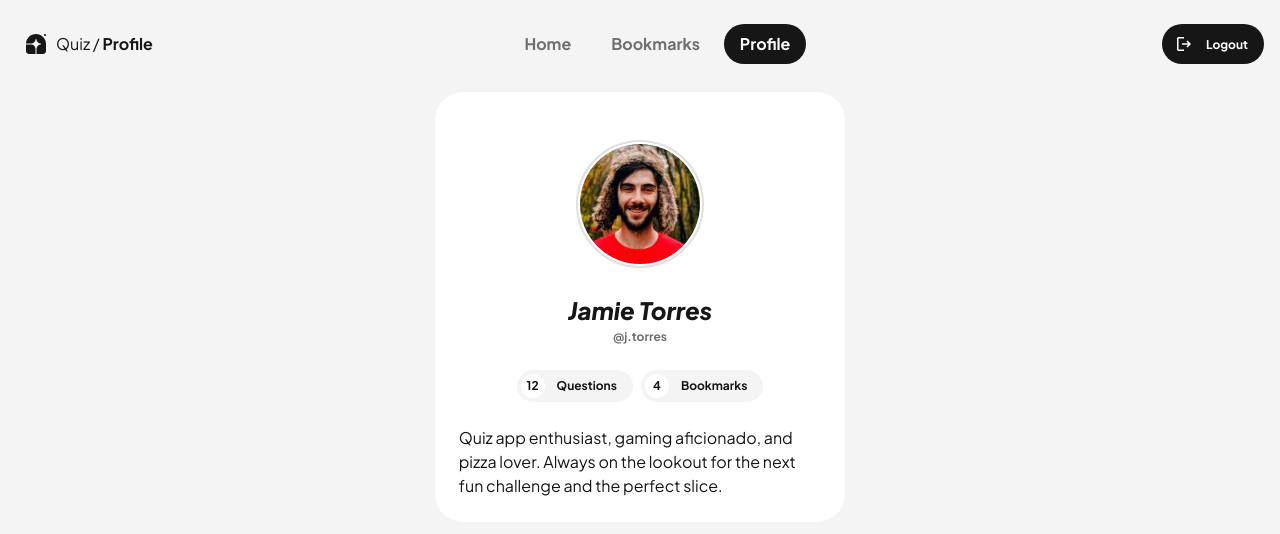
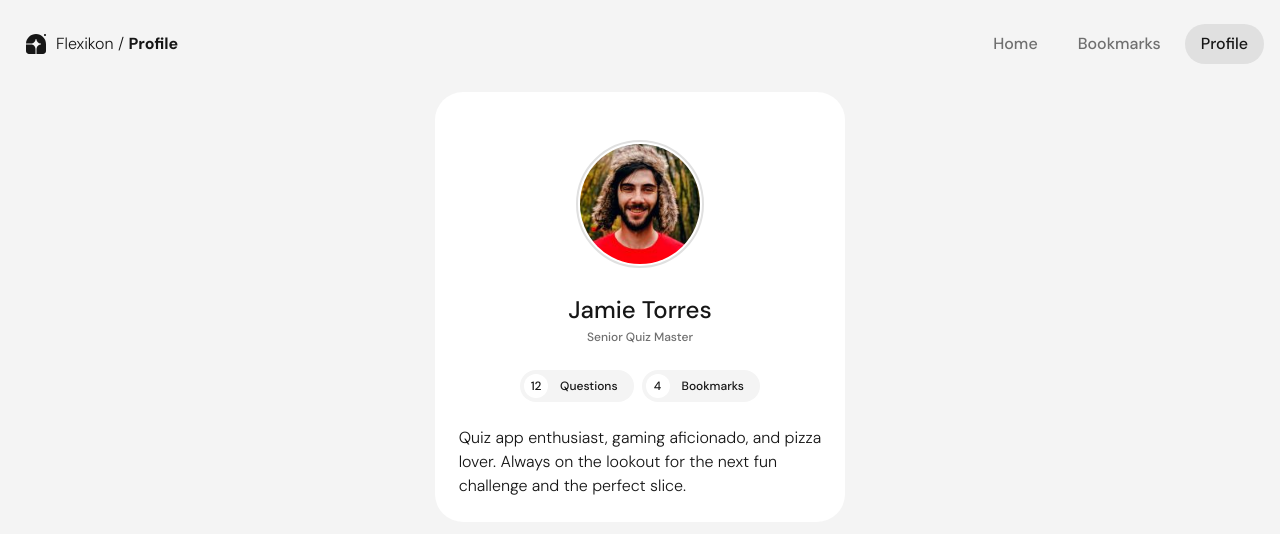
Before and after one commit to benjaminpfleghaar/flexikon, a plain HTML site: page profile.html in a window 1280 px wide. Drawn offline with Linux system fonts and the light colour scheme.

Commit message:
change nav and font

```diff
--- a/assets/styles/components/footer.css
+++ b/assets/styles/components/footer.css
@@ -17,7 +17,7 @@
 	flex-direction: column;
 	font-size: var(--font-size-xs);
 	color: var(--color-secondary-bright);
-	font-family: var(--font-bold), sans-serif;
+	font-family: var(--font-medium), sans-serif;
 }
 .footer__link--active {
 	color: var(--color-primary);
--- a/assets/styles/components/header.css
+++ b/assets/styles/components/header.css
@@ -15,7 +15,7 @@
 }
 .header__span {
 	font-weight: normal;
-	font-family: var(--font-regular), sans-serif;
+	font-family: var(--font-light), sans-serif;
 }
 .header__nav {
 	display: none;
@@ -33,11 +33,11 @@
 	align-items: center;
 	font-size: var(--font-size-m);
 	color: var(--color-secondary-bright);
-	font-family: var(--font-bold), sans-serif;
+	font-family: var(--font-medium), sans-serif;
 }
 .header__link--active {
-	color: var(--color-white);
-	background: var(--color-primary);
+	color: var(--color-primary);
+	background: var(--color-border);
 }
 .header__button {
 	gap: 12px;
@@ -52,7 +52,7 @@
 	color: var(--color-white);
 	font-size: var(--font-size-s);
 	background: var(--color-primary);
-	font-family: var(--font-bold), sans-serif;
+	font-family: var(--font-medium), sans-serif;
 }
 @media (min-width: 768px) {
 	.header__nav {
--- a/assets/styles/components/main/card/answer.css
+++ b/assets/styles/components/main/card/answer.css
@@ -45,7 +45,7 @@
 	padding-right: 40px;
 	text-overflow: ellipsis;
 	font-size: var(--font-size-m);
-	font-family: var(--font-bold), sans-serif;
+	font-family: var(--font-medium), sans-serif;
 }
 .answer__code {
 	gap: 2px;
@@ -93,6 +93,6 @@
 	border-radius: 12px;
 	font-size: var(--font-size-s);
 	color: var(--color-secondary-dark);
-	font-family: var(--font-bold), sans-serif;
+	font-family: var(--font-medium), sans-serif;
 	background-color: var(--color-background-dark);
 }
--- a/assets/styles/components/main/card/question.css
+++ b/assets/styles/components/main/card/question.css
@@ -39,10 +39,10 @@
 	position: absolute;
 }
 .question__headline {
-	padding-right: 40px;
+	padding-right: 48px;
 	line-height: normal;
-	font-size: var(--font-size-xl);
-	font-family: var(--font-bold-italic), sans-serif;
+	font-size: var(--font-size-l);
+	font-family: var(--font-light), sans-serif;
 }
 .question__list {
 	gap: 4px;
@@ -56,6 +56,6 @@
 	border-radius: 12px;
 	font-size: var(--font-size-s);
 	color: var(--color-secondary-bright);
-	font-family: var(--font-bold), sans-serif;
+	font-family: var(--font-medium), sans-serif;
 	background-color: var(--color-background-bright);
 }
--- a/assets/styles/components/main/profile.css
+++ b/assets/styles/components/main/profile.css
@@ -17,19 +17,16 @@
 	display: block;
 	border-radius: 120px;
 }
-.profile__name {
+.profile__headline {
 	display: flex;
 	align-items: center;
 	flex-direction: column;
-}
-.profile__headline {
 	font-size: var(--font-size-l);
-	font-family: var(--font-bold-italic), sans-serif;
+	font-family: var(--font-medium), sans-serif;
 }
 .profile__small {
 	font-size: var(--font-size-s);
 	color: var(--color-secondary-bright);
-	font-family: var(--font-bold), sans-serif;
 }
 .profile__list {
 	gap: 8px;
@@ -45,7 +42,7 @@
 	padding: 0 16px 0 4px;
 	color: var(--color-primary);
 	font-size: var(--font-size-s);
-	font-family: var(--font-bold), sans-serif;
+	font-family: var(--font-medium), sans-serif;
 	background-color: var(--color-background-bright);
 }
 .profile__span {
--- a/assets/styles/fonts.css
+++ b/assets/styles/fonts.css
@@ -1,18 +1,18 @@
 @font-face {
-	font-family: "PlusJakartaSans-Regular";
-	src: url(../fonts/PlusJakartaSans-Regular.ttf);
+	font-family: "DMSans-Light";
+	src: url(../fonts/DMSans-Light.ttf);
 	font-weight: normal;
 	font-style: normal;
 }
 @font-face {
-	font-family: "PlusJakartaSans-Bold";
-	src: url(../fonts/PlusJakartaSans-Bold.ttf);
+	font-family: "DMSans-Medium";
+	src: url(../fonts/DMSans-Medium.ttf);
 	font-weight: normal;
 	font-style: normal;
 }
 @font-face {
-	font-family: "PlusJakartaSans-ExtraBoldItalic";
-	src: url(../fonts/PlusJakartaSans-ExtraBoldItalic.ttf);
+	font-family: "DMSans-Bold";
+	src: url(../fonts/DMSans-Bold.ttf);
 	font-weight: normal;
 	font-style: normal;
 }
--- a/assets/styles/global.css
+++ b/assets/styles/global.css
@@ -22,9 +22,9 @@
 	--color-darkblue: #669cd1;
 	--color-darkgray: #808080;
 
-	--font-bold: "PlusJakartaSans-Bold", sans-serif;
-	--font-regular: "PlusJakartaSans-Regular", sans-serif;
-	--font-bold-italic: "PlusJakartaSans-ExtraBoldItalic", sans-serif;
+	--font-bold: "DMSans-Bold", sans-serif;
+	--font-light: "DMSans-Light", sans-serif;
+	--font-medium: "DMSans-Medium", sans-serif;
 
 	--font-size-xs: 0.625rem;
 	--font-size-s: 0.75rem;
@@ -36,7 +36,7 @@
 body {
 	line-height: 1.5;
 	color: var(--color-primary);
-	font-family: var(--font-regular), sans-serif;
+	font-family: var(--font-light), sans-serif;
 	background-color: var(--color-background-bright);
 }
 h1,
--- a/profile.html
+++ b/profile.html
@@ -3,16 +3,16 @@
 	<head>
 		<meta charset="UTF-8" />
 		<meta name="viewport" content="width=device-width, initial-scale=1.0" />
-		<title>Quiz Profile</title>
+		<title>Flexikon Profile</title>
 		<link rel="stylesheet" href="./assets/styles/styles.css" />
 		<script src="./assets/scripts/scripts.js" defer></script>
 	</head>
 	<body>
 		<header class="header">
 			<section class="header__title">
-				<img src="assets/images/logo.svg" alt="Quiz" />
+				<img src="assets/images/logo.svg" alt="Flexikon" />
 				<h1 class="header__headline">
-					<span class="header__span">Quiz / </span>Profile
+					<span class="header__span">Flexikon / </span>Profile
 				</h1>
 			</section>
 			<nav class="header__nav">
@@ -40,9 +40,9 @@
 					</li>
 				</ul>
 			</nav>
-			<button type="button" class="header__button">
+			<!-- <button type="button" class="header__button">
 				<img src="assets/images/logout-20.svg" alt="Logout" />Logout
-			</button>
+			</button> -->
 		</header>
 		<main class="main">
 			<section class="main__card">
@@ -55,10 +55,11 @@
 							height="120"
 							alt="Jamie Torres" />
 					</figure>
-					<section class="profile__name">
-						<h2 class="profile__headline">Jamie Torres</h2>
-						<small class="profile__small">@j.torres</small>
-					</section>
+					<h2 class="profile__headline">
+						Jamie Torres<small class="profile__small"
+							>Senior Quiz Master</small
+						>
+					</h2>
 					<ul class="profile__list">
 						<li class="profile__item">
 							<span class="profile__span">12</span>Questions
```
Also changed, not shown: bookmarks.html (+5 -5 lines), index.html (+5 -5 lines), assets/fonts/DMSans-Bold.ttf (added), assets/fonts/DMSans-Light.ttf (added), assets/fonts/DMSans-Medium.ttf (added), assets/fonts/PlusJakartaSans-Bold.ttf (deleted), assets/fonts/PlusJakartaSans-ExtraBoldItalic.ttf (deleted), assets/fonts/PlusJakartaSans-Regular.ttf (deleted).
